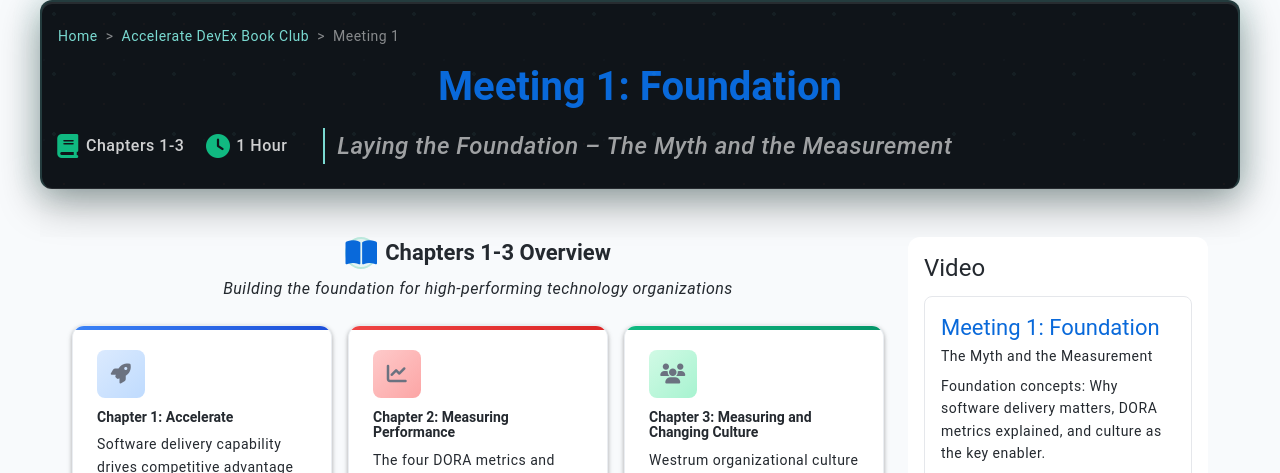
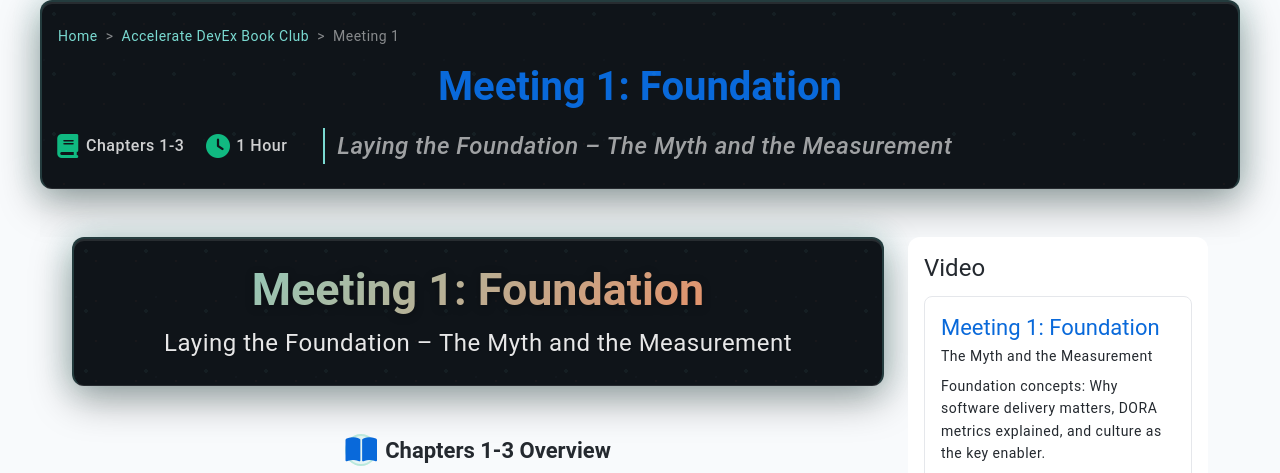
Before and after one commit to mhenke/accelerate-devex-book-club-notebooklm, a Jekyll site: the page built from docs/_meetings/meeting-1.md, in a window 1280 px wide and 900 px high, cut to the strip 0-473 px from the top of the window. Built offline with Jekyll 4.4.1, drawn with Linux system fonts in a browser that asks for light colours.

Commit message:
style: Add meeting header for brand consistency and enhance button styles with improved text effects

```diff
--- a/docs/_meetings/meeting-1.md
+++ b/docs/_meetings/meeting-1.md
@@ -11,6 +11,12 @@ dora_color: "#0969da" # $meeting-1-primary
 <!-- Main Content Layout: 70% Content + 30% Sidebar -->
 <div class="meeting-content-layout" markdown="0">
   <main class="meeting-main-content">
+
+<!-- Meeting Header - Brand Consistency -->
+<div class="meeting-header">
+  <h1 class="meeting-title">Meeting 1: Foundation</h1>
+  <p class="meeting-subtitle">Laying the Foundation – The Myth and the Measurement</p>
+</div>
 
 <!-- Modern Chapters Overview -->
 <div class="chapters-overview-modern" markdown="0">
--- a/docs/_sass/base/_critical.scss
+++ b/docs/_sass/base/_critical.scss
@@ -3560,7 +3560,9 @@ button:focus,
       var(--accent-coral)
     );
     background-clip: text;
+    /* stylelint-disable-next-line property-no-vendor-prefix */
     -webkit-background-clip: text;
+    /* stylelint-disable-next-line property-no-vendor-prefix */
     -webkit-text-fill-color: transparent;
     filter: drop-shadow(0 2px 4px rgba(0, 0, 0, 0.3));
   }
@@ -3620,6 +3622,7 @@ button:focus,
     border: 1px solid rgba(148, 163, 184, 0.2);
     transition: all 0.3s cubic-bezier(0.4, 0, 0.2, 1);
     overflow: hidden;
+
     // Enhanced Material Design elevation
     box-shadow: var(--elevation-2);
 
```
